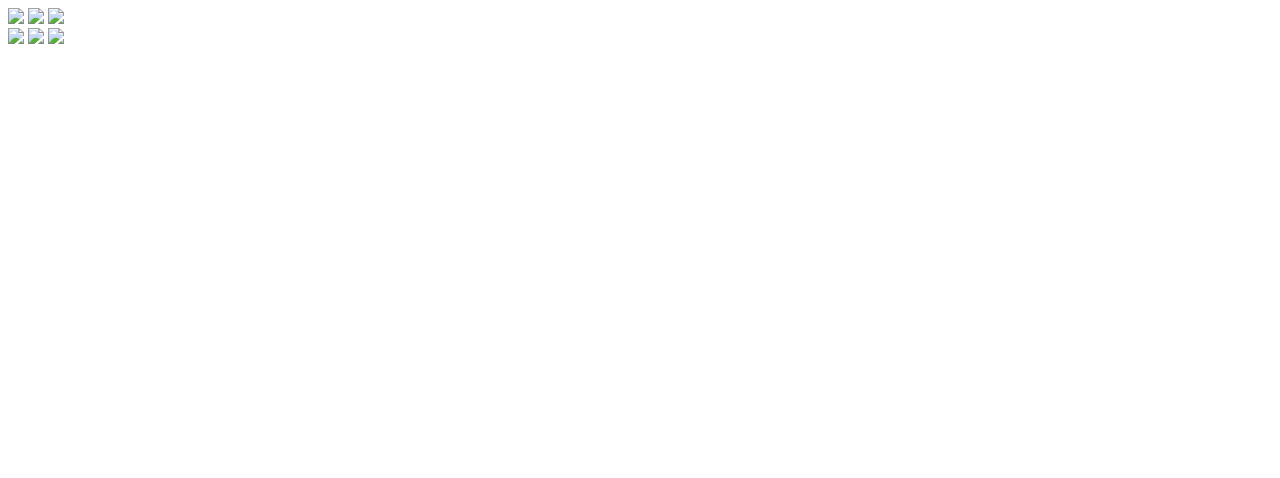
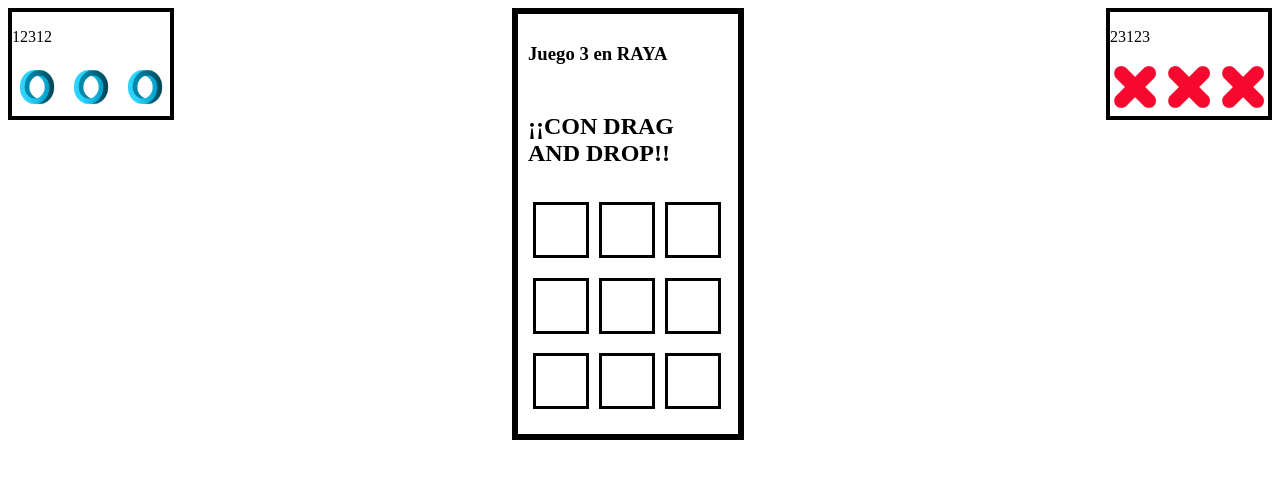
Before and after one commit to an4s3crwt/X-RAYA, a plain HTML site: page index.html in a window 1280 px wide. Drawn offline with Linux system fonts and the light colour scheme.

Commit message:
actualizar html y css

```diff
--- a/index.html
+++ b/index.html
@@ -1,32 +1,59 @@
 <!DOCTYPE html>
-<html lang="es">
+<html>
+
 <head>
     <meta charset="UTF-8">
-    <meta name="viewport" content="width=device-width, initial-scale=1.0">
-    <title>Document</title>
+    <title>3 en raya con JavaScript utilizando GIT</title>
+    <link type="text/css" href="style.css" rel="stylesheet">
 </head>
+
 <body>
+
     <div id="jugadorA" class="jugador">
-        <img src="o.jpg" id="fichaA1" draggable="true">
-        <img src="o.jpg" id="fichaA2" draggable="true">
-        <img src="o.jpg" id="fichaA3" draggable="true">
+        <p id="victoriasA">12312</p>
+        <img src="img/o.jpg" ondrop="drop(event)" ondragover="allowDrop(event)" width="50px" height="50px" id="fichaA1" draggable="true">
+        <img src="img/o.jpg" ondrop="drop(event)" ondragover="allowDrop(event)" width="50px" height="50px" id="fichaA2" draggable="true">
+        <img src="img/o.jpg" ondrop="drop(event)" ondragover="allowDrop(event)" width="50px" height="50px" id="fichaA3" draggable="true">
     </div>
     <div id="jugadorB" class="jugador">
-        <img src="x.jpg" id="fichaB1" draggable="true">
-        <img src="x.jpg" id="fichaB2" draggable="true">
-        <img src="x.jpg" id="fichaB3" draggable="true">
+        <p id="victoriasB">23123</p>
+        <img src="img/x.jpg" ondrop="drop(event)" ondragover="allowDrop(event)" width="50px" height="50px" id="fichaB1" draggable="true">
+        <img src="img/x.jpg" ondrop="drop(event)" ondragover="allowDrop(event)" width="50px" height="50px" id="fichaB2" draggable="true">
+        <img src="img/x.jpg" ondrop="drop(event)" ondragover="allowDrop(event)" width="50px" height="50px" id="fichaB3" draggable="true">
     </div>
 
     <div id="tablero">
-        <div class="casilla" id="casilla0"></div>
-        <div class="casilla" id="casilla1"></div>
-        <div class="casilla" id="casilla2"></div>
-        <div class="casilla" id="casilla3"></div>
-        <div class="casilla" id="casilla4"></div>
-        <div class="casilla" id="casilla5"></div>
-        <div class="casilla" id="casilla6"></div>
-        <div class="casilla" id="casilla7"></div>
-        <div class="casilla" id="casilla8"></div>
+        <p style="text-align: center;"><h3><b>Juego 3 en RAYA</b></h3></p>
+        <p><h2>¡¡CON DRAG AND DROP!!</h2></p>
+        <div id="turnoJugador"></div>
+        <div ondrop="drop(event)" ondragover="allowDrop(event)" class="casilla" id="casilla0">
+
+        </div>
+        <div ondrop="drop(event)" ondragover="allowDrop(event)" class="casilla" id="casilla1">
+
+        </div>
+        <div ondrop="drop(event)" ondragover="allowDrop(event)" class="casilla" id="casilla2">
+
+        </div>
+        <div ondrop="drop(event)" ondragover="allowDrop(event)" class="casilla" id="casilla3">
+
+        </div>
+        <div ondrop="drop(event)" ondragover="allowDrop(event)" class="casilla" id="casilla4">
+
+        </div>
+        <div class="casilla" id="casilla5">
+
+        </div>
+        <div ondrop="drop(event)" ondragover="allowDrop(event)" class="casilla" id="casilla6">
+
+        </div>
+        <div ondrop="drop(event)" ondragover="allowDrop(event)" class="casilla" id="casilla7">
+
+        </div>
+        <div ondrop="drop(event)" ondragover="allowDrop(event)" class="casilla" id="casilla8">
+
+        </div>
     </div>
 </body>
+
 </html>
--- a/js.js
+++ b/js.js
@@ -40,7 +40,9 @@ function comprobar(){
         }
 }
 
-
+document.querySelectorAll('img').forEach(img =>{
+    img.addEventListener('dragstart', drag);
+});
 
     document.querySelectorAll('img').forEach(img =>{
         img.addEventListener('dragstart', drag);
--- /dev/null
+++ b/style.css
@@ -0,0 +1,35 @@
+#jugadorA, #jugadorB {
+    border: 4px;
+    border-color: black;
+    border-style: solid;
+}
+
+#jugadorA {
+    float: left;
+}
+
+#jugadorB {
+    float: right;
+}
+
+#tablero {
+    border: 6px;
+    border-color: black;
+    border-style: solid;
+    position: absolute;
+    left: 40%;
+    width: 200px;
+    height: 400px;
+    padding: 10px;
+    display: flex;
+    flex-wrap: wrap;
+}
+
+.casilla {
+    border: 1xp;
+    border-color: black;
+    border-style: solid;
+    width: 50px;
+    height: 50px;
+    margin: 5px;
+}
```
Also changed, not shown: img/o.jpg (added), img/x.jpg (added).
